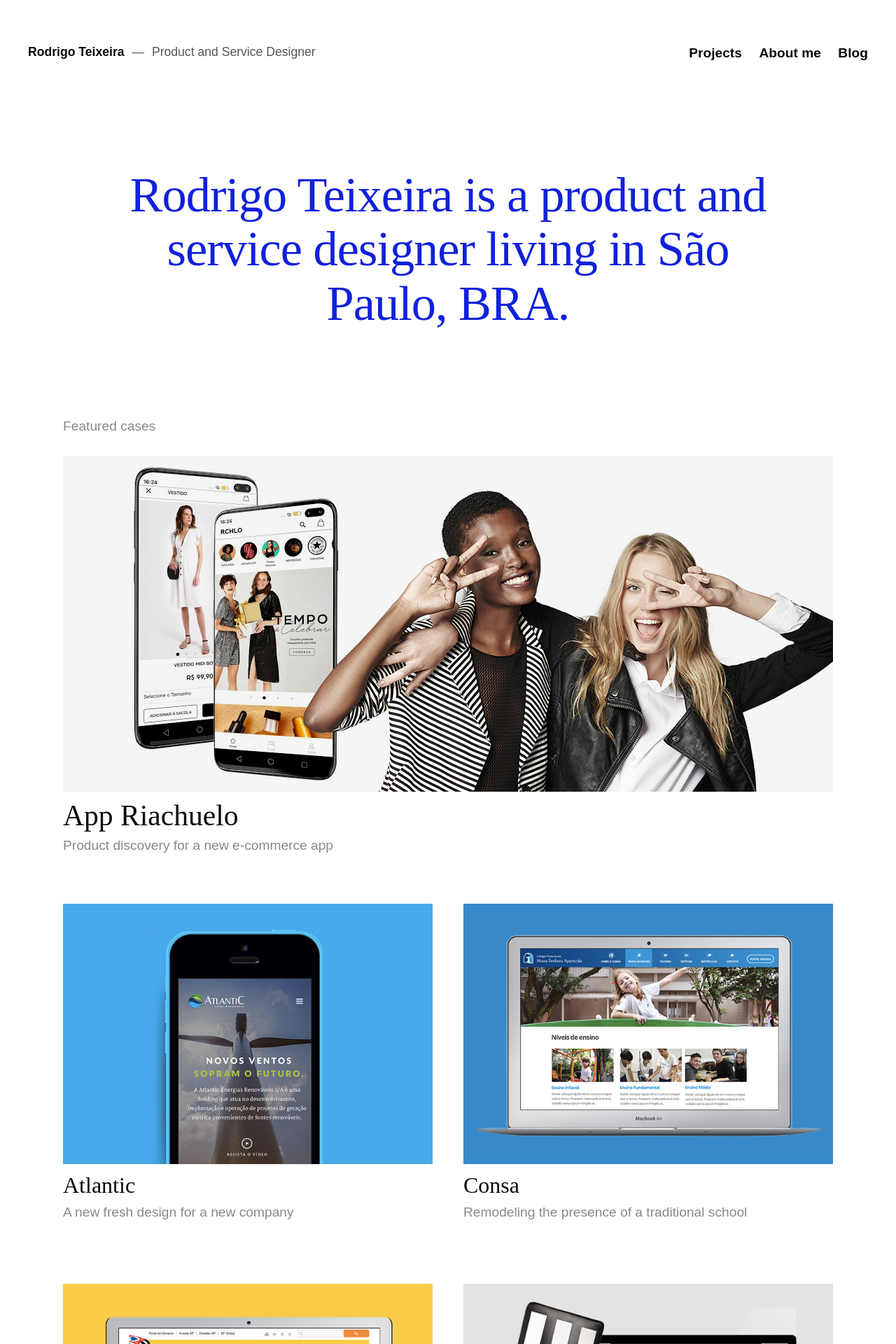
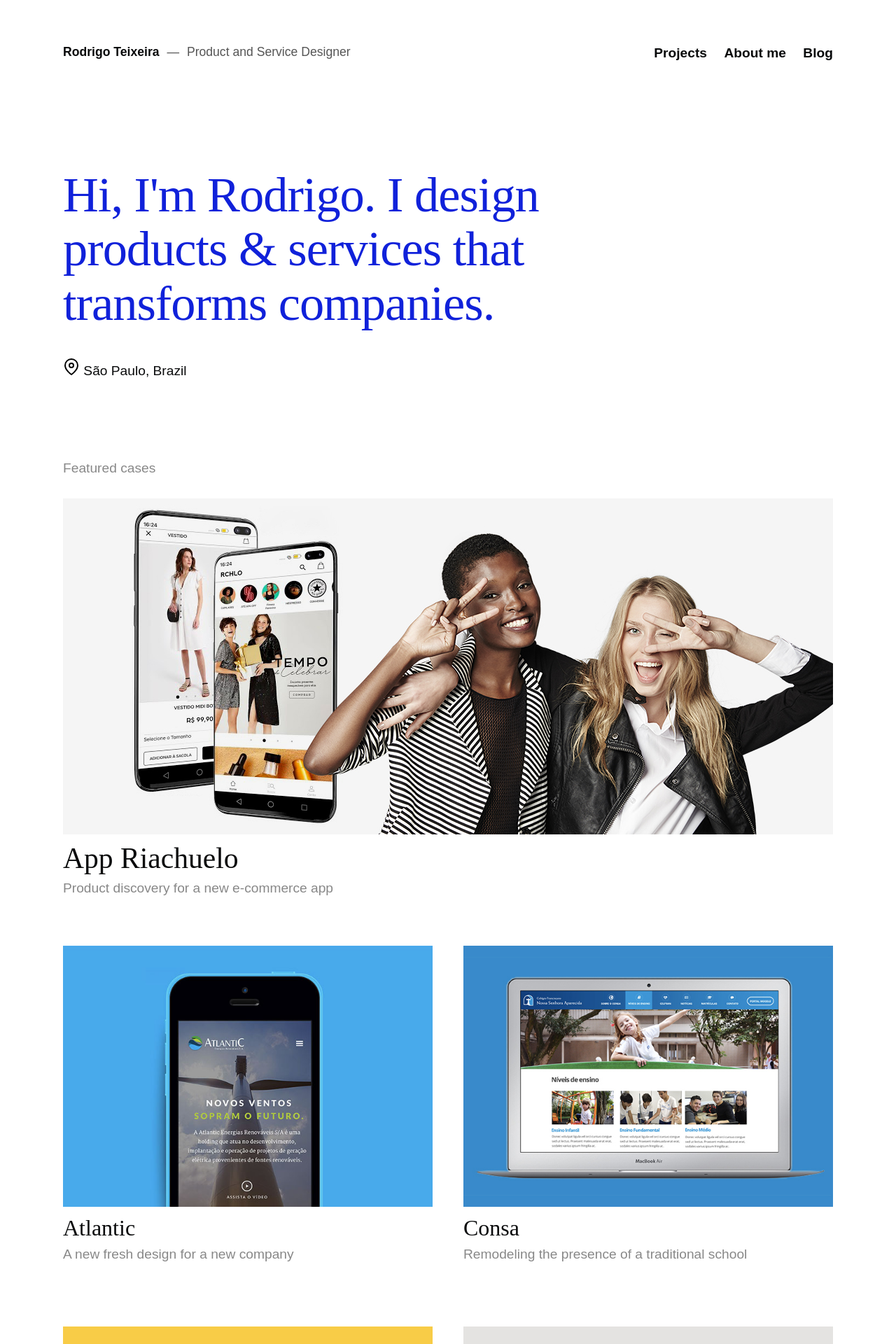
Before and after one commit to drigoteixeira/drigoteixeira.github.io, a Jekyll site: the page built from index.html, in a window 1280 px wide. Shown: the top 1920 px of the page at 70% size. Built offline with Jekyll 4.4.1, drawn with Linux system fonts in a browser that asks for light colours; nearby versions of some CDN libraries; some of the changed text lies outside the part shown.

Commit message:
Update portfolio

```diff
--- a/_includes/header.html
+++ b/_includes/header.html
@@ -3,6 +3,7 @@
 </div>
 
 <header class="main-header">
+   <div class="container">
         <div class="six columns">
             <div class="logo">
                 <a href="/">Rodrigo Teixeira</a> <span class="description"> <span class="dash"> — </span> Product and Service Designer</span>
@@ -17,4 +18,5 @@
                 </ul>
             </nav>
         </div>
+    </div>
 </header>
--- a/_scss/buttons.scss
+++ b/_scss/buttons.scss
@@ -70,3 +70,21 @@
     color: $white;
     outline: 0;
 }
+
+.button-secondary {
+    display: inline-block;
+    height: 48px;
+    color: $main;
+    text-align: center;
+    font-size: 1em;
+    font-weight: 700;
+    line-height: 48px;
+    text-decoration: none;
+    white-space: nowrap;
+    cursor: pointer;
+    box-sizing: border-box;
+    background: $white;
+    border-radius: 5px;
+    padding: 0 24px;
+    border: 1px solid $main;
+}
--- a/_scss/images.scss
+++ b/_scss/images.scss
@@ -22,3 +22,7 @@
   transform:translateY(-50%); /* doesn't work in IE9 and older I'm affraid */
   margin:0;
 }
+
+.pin {
+    color: $main;
+}
--- a/_scss/layout.scss
+++ b/_scss/layout.scss
@@ -33,7 +33,7 @@
 }
 
 .contact {
-    background: $secondary;
+    background: #fad28f;
     padding: 40px;
 }
 
--- a/_scss/menu.scss
+++ b/_scss/menu.scss
@@ -4,7 +4,7 @@
 }
 
 .logo {
-    margin: 40px 0 0 40px;
+    margin: 40px 0 0 0;
 }
 
 .logo {
@@ -27,7 +27,7 @@
 }
 
 .menu {
-    margin: 40px 40px 0 20px;
+    margin: 40px 0 0 20px;
     text-align: right;
 }
 
--- a/blog/index.html
+++ b/blog/index.html
@@ -1,6 +1,6 @@
 ---
 layout: blog
-title: Blog
+title: Journal
 ---
 
 <div class="container">
--- a/index.html
+++ b/index.html
@@ -4,8 +4,9 @@
 
 <div class="container cover">
     <div class="row">
-        <div class="offset-by-one ten columns center">
-            <h1>Rodrigo Teixeira is a product and service designer living in São Paulo, BRA.</h1>
+        <div class="ten columns">
+            <h1>Hi, I'm Rodrigo. I design products &amp; services that transforms companies.</h1>
+            <p><img class="pin" src="img/map-pin.svg" alt="Map"> São Paulo, Brazil</p>
         </div>
     </div>
 </div>
@@ -59,12 +60,10 @@
     </div>
 </div>
 
-<div class="container contact">
+<div class="container contact ">
     <div class="row">
-        <div class="six columns">
-            <h2>Let’s work together on your next project.</h2>
-        </div>
-        <div class="six columns">
+        <div class="offset-by-one ten columns center">
+            <h2>Let’s work together on your next idea.</h2>
             <p>I'm always interested in hearing about new ideas and projects. Feel free to get in touch =)</p>
             <p><a href="mailto:hello@rodrigoteixeira.co" class="button">hello@rodrigoteixeira.co</a></p>
             <nav class="social">
--- a/style.scss
+++ b/style.scss
@@ -3,10 +3,10 @@
 
 /*
 
-Theme Name: Colective
-Theme URI: http://www.drigoteixeira.com/blog/
+Theme Name: Rodrigo Teixeira
+Theme URI: rodrigoteixeira.co
 Author: Rodrigo Teixeira
-Author URI: http://www.drigoteixeira.com
+Author URI: rodrigoteixeira.co
 Description: Tema padrão do blog pessoal de Rodrigo Teixeira
 
 */
```
Also changed, not shown: about/index.html (+17 -7 lines), img/holistika-destaque.jpg (added), img/map-pin.svg (added), 2 other files. Lines whose indentation alone changed are shown as unchanged.
